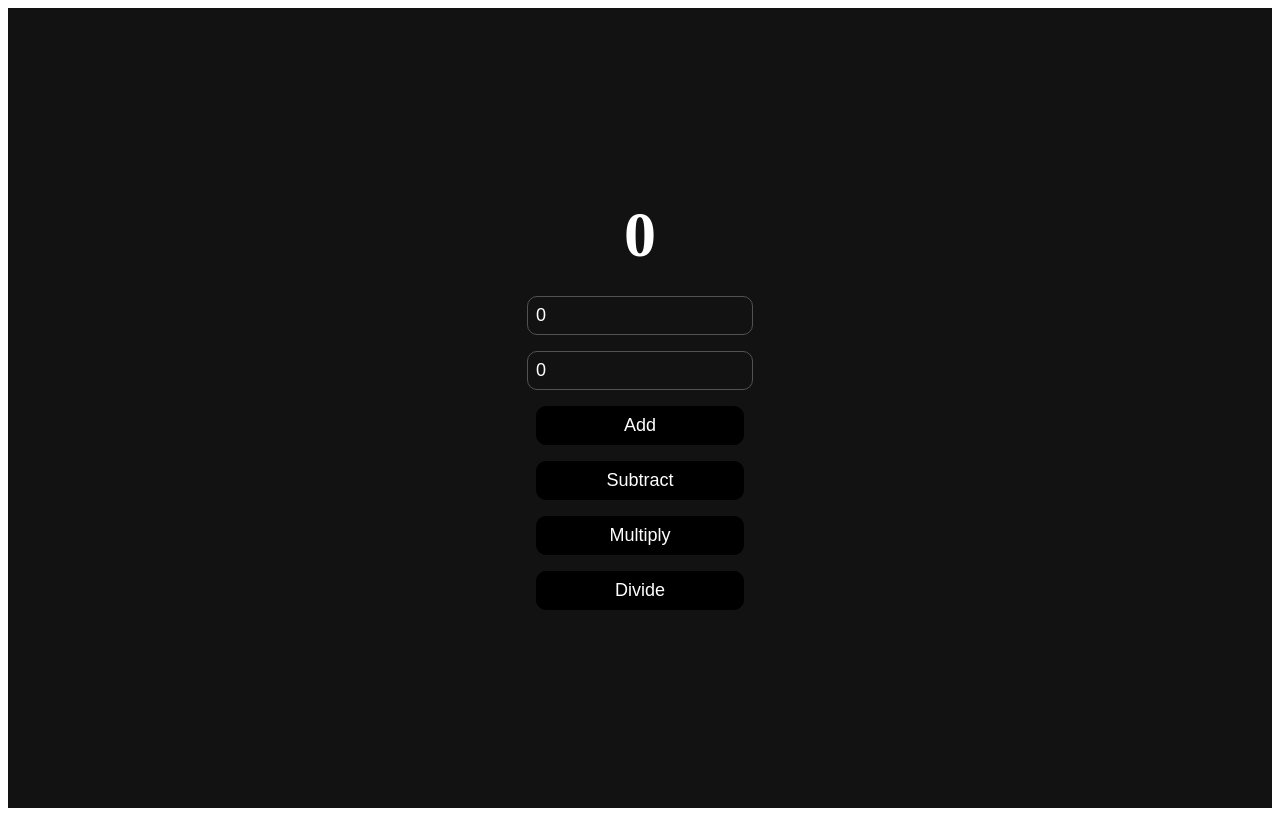
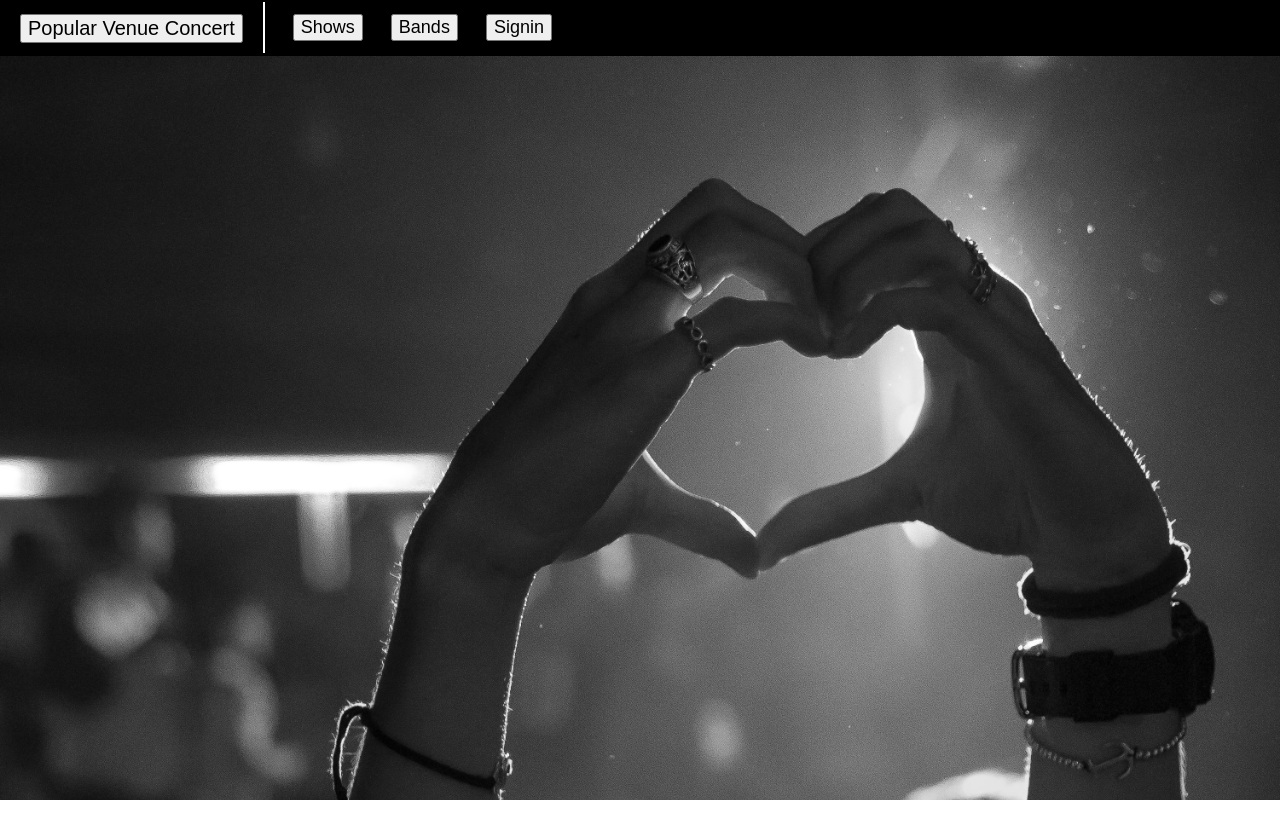
Before and after one commit to thanhduy1512/cypress-research, a Next.js app in the folder next-shows/: page / in a window 1280 px wide. Built offline with nearby package versions, Linux system fonts and the light colour scheme.

Commit message:
add home page layout and css

```diff
--- /dev/null
+++ b/next-shows/pages/_app.js
@@ -0,0 +1,6 @@
+import '../styles/styles.css';
+
+// This default export is required in a new `pages/_app.js` file.
+export default function MyApp({ Component, pageProps }) {
+  return <Component {...pageProps} />;
+}
--- a/next-shows/pages/index.js
+++ b/next-shows/pages/index.js
@@ -1,68 +1,19 @@
-import Head from 'next/head';
-import Image from 'next/image';
-import { useState } from 'react';
 import styles from '../styles/Home.module.css';
 
 export default function Home() {
-  const [num1, setNum1] = useState(0);
-  const [num2, setNum2] = useState(0);
-  const [result, setResult] = useState(0);
-  const add = () => {
-    setResult(parseInt(num1) + parseInt(num2));
-  };
-  const subtract = () => {
-    setResult(parseInt(num1) - parseInt(num2));
-  };
-  const multiply = () => {
-    setResult(parseInt(num1) * parseInt(num2));
-  };
-  const divide = () => {
-    setResult(parseInt(num1) / parseInt(num2));
-  };
   return (
     <div className={styles.container}>
-      <Head>
-        <title>Create Next App</title>
-        <meta name="description" content="Generated by create next app" />
-        <link rel="icon" href="/favicon.ico" />
-      </Head>
-      <div className={styles.result} data-testid="result">
-        {result}
-      </div>
-      <input
-        type="number"
-        className={styles.input}
-        data-testid="num1"
-        value={num1}
-        onChange={(e) => setNum1(e.target.value)}
-      />
-      <input
-        type="number"
-        className={styles.input}
-        data-testid="num2"
-        value={num2}
-        onChange={(e) => setNum2(e.target.value)}
-      />
-      <button onClick={add} className={styles.button} data-testid="add">
-        Add
-      </button>
-      <button
-        onClick={subtract}
-        className={styles.button}
-        data-testid="subtract"
-      >
-        Subtract
-      </button>
-      <button
-        onClick={multiply}
-        className={styles.button}
-        data-testid="multiply"
-      >
-        Multiply
-      </button>
-      <button onClick={divide} className={styles.button} data-testid="divide">
-        Divide
-      </button>
+      <nav className={styles.navBar}>
+        <div className={styles.navBarTitle}>
+          <button>Popular Venue Concert</button>
+        </div>
+        <div className={styles.buttons}>
+          <button className={styles.button}>Shows</button>
+          <button className={styles.button}>Bands</button>
+          <button className={styles.button}>Signin</button>
+        </div>
+      </nav>
+      <div className={styles.background}></div>
     </div>
   );
 }
--- a/next-shows/styles/Home.module.css
+++ b/next-shows/styles/Home.module.css
@@ -1,35 +1,42 @@
 .container {
-  padding: 0 2rem;
   display: flex;
   flex-direction: column;
   align-items: center;
   justify-content: center;
   height: 100vh;
-  background-color: #121212;
+  background-color: #2b2a2a;
   color: white;
 }
-.result {
-  font-size: 4rem;
-  font-weight: bold;
-  margin-bottom: 1rem;
+
+.navBar{
+  display: flex;
+  align-items: center;
+  justify-content: start;
+  width: 100%;
+  height: 60px;
+  background-color: black;
 }
-.input {
-  margin: 0.5rem 0;
-  padding: 0.5rem;
-  font-size: large;
-  width: 13rem;
-  background-color: #121212;
-  border: 1px solid #525252;
-  color: white;
-  border-radius: 10px;
+
+.navBarTitle{
+  font-size: 34px;
+  border-right: solid 2px #ffffff;
+  padding-right: 20px;
+  padding-bottom: 10px;
+  margin-left: 20px;
 }
-.button {
-  font-size: large;
-  padding: 0.5rem;
-  width: 13rem;
-  margin: 0.5rem 0;
-  border: 1px solid black;
-  background-color: black;
-  border-radius: 10px;
-  color: white;
+
+.navBarTitle button{
+  font-size: 20px;
 }
+
+.button{
+  margin-left: 28px;
+  font-size: 18px;
+}
+
+.background{
+  background-image: url("../public/splash/heart-hands.jpg");
+  width: 100vw;
+  height: 100vh;
+  background-size: cover;
+}
--- a/next-shows/styles/globals.css
+++ /dev/null
@@ -1,38 +0,0 @@
-html,
-body {
-  padding: 0;
-  margin: 0;
-  font-family: Inter, -apple-system, BlinkMacSystemFont, Segoe UI, Roboto,
-    Oxygen, Ubuntu, Cantarell, Fira Sans, Droid Sans, Helvetica Neue, sans-serif;
-}
-
-a {
-  color: inherit;
-  text-decoration: none;
-}
-
-* {
-  box-sizing: border-box;
-}
-
-img {
-  max-width: 100%;
-  height: auto;
-}
-
-h1,
-h2,
-p,
-ul {
-  margin: 0;
-}
-
-ul {
-  padding: 0;
-  list-style: none;
-}
-
-button {
-  padding: 0.5rem 1rem;
-  font-weight: bold;
-}
--- /dev/null
+++ b/next-shows/styles/styles.css
@@ -0,0 +1,6 @@
+html, body {
+  font-family: 'SF Pro Text', 'SF Pro Icons', 'Helvetica Neue', 'Helvetica',
+    'Arial', sans-serif;
+  margin: 0;
+  padding: 0;
+}
```
